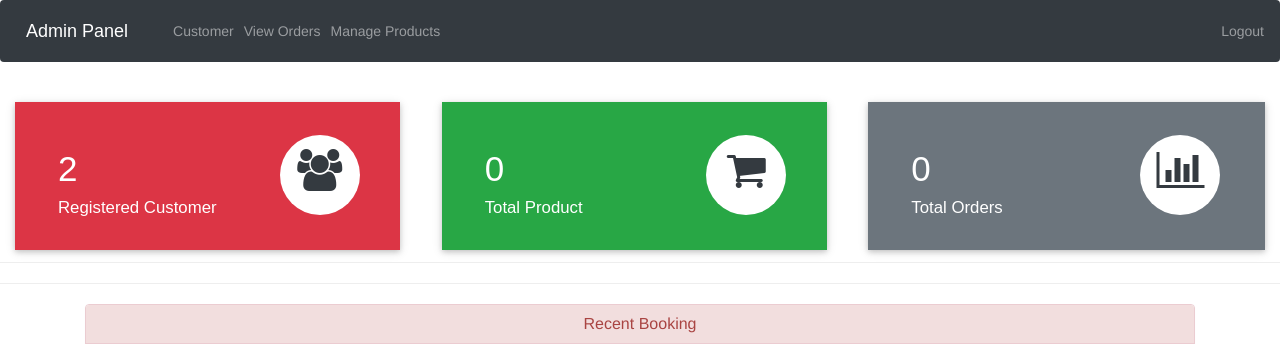
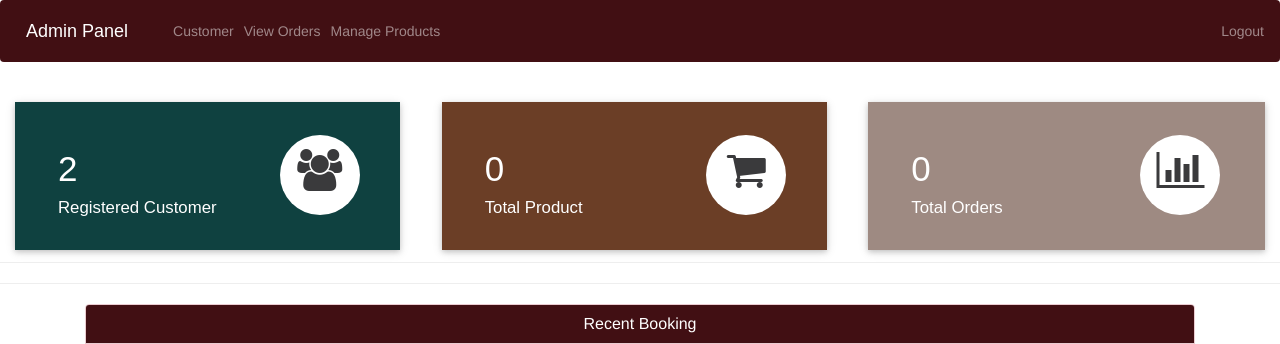
Before and after one commit to sophiewanjiku/Artisan, a Django app: page /admin-dashboard in a window 1280 px wide. Shown: the top 344 px of the page. Run offline with Django 3.2, Linux system fonts and the light colour scheme; a user stored in the database is signed in; data comes from the database, SQL or seed files in the repository; both versions use the stored data as it was after the commit; data that the repository does not hold is empty; some libraries are stand-ins or nearby versions.

Commit message:
Style the admin dashboard and some changes in the user page

```diff
--- a/templates/ecom/admin_base.html
+++ b/templates/ecom/admin_base.html
@@ -83,7 +83,7 @@
 
 
   <div class="bs-example">
-    <nav class="navbar navbar-expand-md navbar-dark fixed-top" style="background:#343A40;">
+    <nav class="navbar navbar-expand-md navbar-dark fixed-top" style="background:#410F13;">
       <a href="/" class="navbar-brand">Admin Panel</a>
       <button type="button" class="navbar-toggler" data-toggle="collapse" data-target="#navbarCollapse">
         <span class="navbar-toggler-icon"></span>
--- a/templates/ecom/admin_dashboard.html
+++ b/templates/ecom/admin_dashboard.html
@@ -4,7 +4,12 @@
 <br>
 {%include 'ecom/admin_dashboard_cards.html'%}
 <br><br><br><br><br>
-
+<style>
+  .panel-heading{
+    background-color: #410F13 !important;
+    color: white !important;
+  }
+</style>
 <hr><hr>
 <div class="container" >
 
--- a/templates/ecom/admin_dashboard_cards.html
+++ b/templates/ecom/admin_dashboard_cards.html
@@ -31,7 +31,7 @@
     }
 
     .market-update-block.clr-block-1 {
-      background: #DC3545;
+      background: #0F4140;
       margin-right: 0.8em;
       box-shadow: 0 2px 5px 0 rgba(0, 0, 0, 0.16), 0 2px 10px 0 rgba(0, 0, 0, 0.12);
       transition: 0.5s all;
@@ -41,7 +41,7 @@
     }
 
     .market-update-block.clr-block-2 {
-      background: #28A745;
+      background:  #6B3E26;
       margin-right: 0.8em;
       box-shadow: 0 2px 5px 0 rgba(0, 0, 0, 0.16), 0 2px 10px 0 rgba(0, 0, 0, 0.12);
       transition: 0.5s all;
@@ -51,7 +51,7 @@
     }
 
     .market-update-block.clr-block-3 {
-      background: #6C757D;
+      background: #9E8A82;
       box-shadow: 0 2px 5px 0 rgba(0, 0, 0, 0.16), 0 2px 10px 0 rgba(0, 0, 0, 0.12);
       transition: 0.5s all;
       -webkit-transition: 0.5s all;
@@ -60,7 +60,7 @@
     }
 
     .market-update-block.clr-block-1:hover {
-      background: #3C3C3C;
+      background:   #3A3A3C;
       transition: 0.5s all;
       -webkit-transition: 0.5s all;
       -moz-transition: 0.5s all;
@@ -68,7 +68,7 @@
     }
 
     .market-update-block.clr-block-2:hover {
-      background: #3C3C3C;
+      background:   #3A3A3C;
       transition: 0.5s all;
       -webkit-transition: 0.5s all;
       -moz-transition: 0.5s all;
@@ -76,7 +76,7 @@
     }
 
     .market-update-block.clr-block-3:hover {
-      background: #3C3C3C;
+      background:   #3A3A3C;
       transition: 0.5s all;
       -webkit-transition: 0.5s all;
       -moz-transition: 0.5s all;
@@ -85,7 +85,7 @@
 
     .market-update-right i.fa.fa-users {
       font-size: 3em;
-      color: #343A40;
+      color:   #3A3A3C;
       width: 80px;
       height: 80px;
       background: #fff;
@@ -99,7 +99,7 @@
 
     .market-update-right i.fa.fa-shopping-cart {
       font-size: 3em;
-      color: #343A40;
+      color:   #3A3A3C;
       width: 80px;
       height: 80px;
       background: #fff;
@@ -113,7 +113,7 @@
 
     .market-update-right i.fa.fa-bar-chart {
       font-size: 3em;
-      color: #343A40;
+      color:   #3A3A3C;
       width: 80px;
       height: 80px;
       background: #fff;
--- a/templates/ecom/admin_update_product.html
+++ b/templates/ecom/admin_update_product.html
@@ -11,9 +11,9 @@
     .note {
       text-align: center;
       height: 80px;
-      background: #0F2027;  /* fallback for old browsers */
-      background: -webkit-linear-gradient(to left, #2C5364, #203A43, #0F2027);  /* Chrome 10-25, Safari 5.1-6 */
-      background: linear-gradient(to left, #2C5364, #203A43, #0F2027); /* W3C, IE 10+/ Edge, Firefox 16+, Chrome 26+, Opera 12+, Safari 7+ */
+      background: #5D1420;  /* A deeper wine red */
+      background: -webkit-linear-gradient(to left, #8C1D40, #5D1420, #410F13);
+      background: linear-gradient(to left, #8C1D40, #5D1420, #410F13);
 
       color: #fff;
       font-weight: bold;
--- a/templates/ecom/customersignup.html
+++ b/templates/ecom/customersignup.html
@@ -21,8 +21,8 @@ box-sizing: border-box;
 }
 section{
     width: 30%;
-    height: 640px;
-    margin-top: 70px;
+    height: 660px;
+    margin-top: 50px;
     border-radius: 10px;
     background-image: url("{% static 'images/back6.jpg' %}");
     position: relative;
@@ -51,7 +51,7 @@ section{
     background: white;
     text-align: center;
     transition: 0.25s;
-    margin-top: 70px;
+    margin-top: 50px;
     border-radius: 10px;
     box-shadow: 0 4px 8px 0 rgba(0, 0, 0, 0.2), 0 6px 20px 0 rgba(0, 0, 0, 0.19);
 }
--- a/templates/ecom/edit_profile.html
+++ b/templates/ecom/edit_profile.html
@@ -14,7 +14,7 @@
     .note {
       text-align: center;
       height: 80px;
-      background: -webkit-linear-gradient(left, #410F13, #E1A87A);
+      background: linear-gradient(to left, #8C1D40, #5D1420, #410F13);
       color: #fff;
       font-weight: bold;
       line-height: 80px;
--- a/templates/ecom/view_customer.html
+++ b/templates/ecom/view_customer.html
@@ -44,7 +44,7 @@ facebook : fb.com/sumit.luv
       {% for c in customers %}
       <tr>
         <td> {{c.get_name}}</td>
-        <td> <img src="{% static c.profile_pic.url %}" alt="Profile Pic" height="40px" width="40px" /></td>
+        <td> <img src="{% static profile_pic.url %}" alt="Profile Pic" height="40px" width="40px" /></td>
         <td>{{c.mobile}}</td>
         <td>{{c.address}}</td>
         <td><a class="btn btn-primary btn-xs" href="{% url 'update-customer' c.id  %}"><span class="glyphicon glyphicon-edit"></span></a>
```
Also changed, not shown: templates/ecom/admin_update_customer.html (+4 -4 lines), templates/ecom/cart.html (+13 -5 lines), db.sqlite3.
